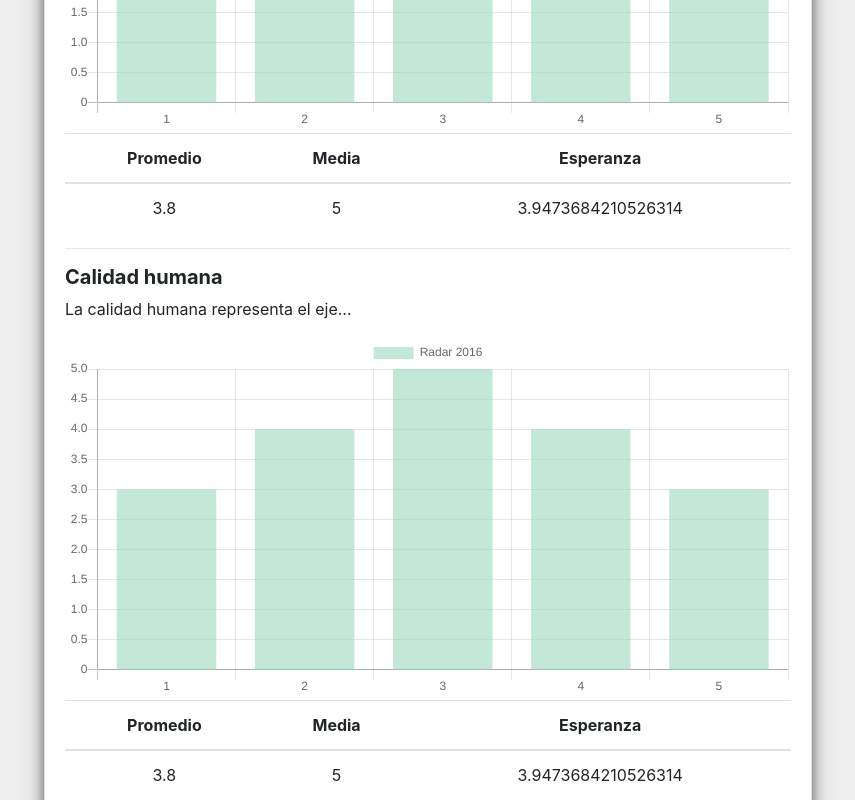
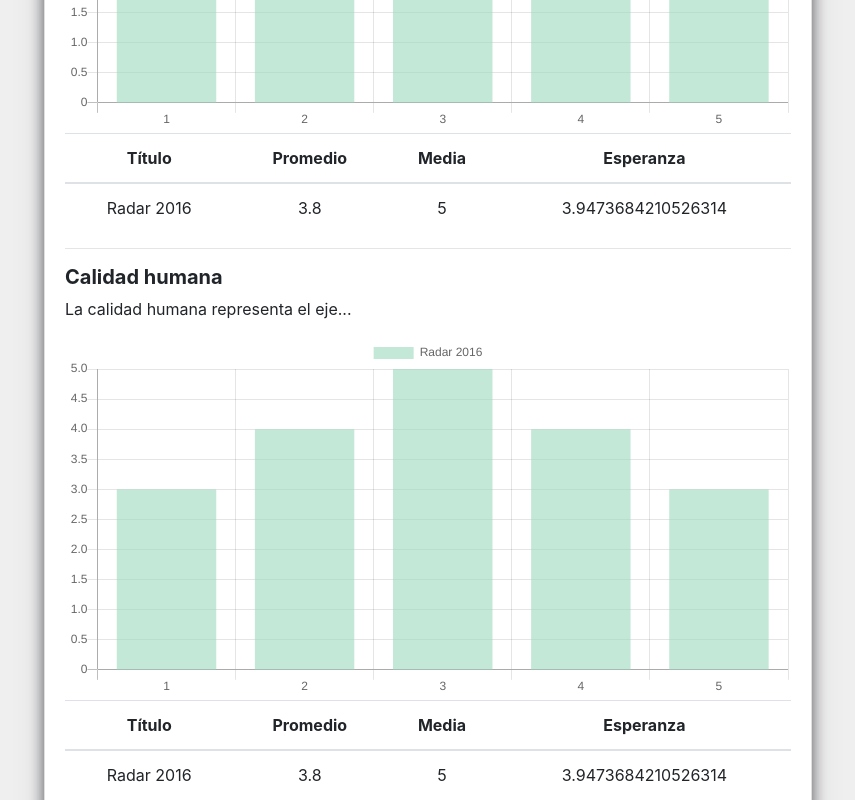
Before and after one commit to 10PinesLabs/radar, an Angular app: page /radar/1/results in a window 1280 px wide. Shown: the part 880-1680 px from the top of the page, without its empty margins (212-1067 px from the left). Built offline with nearby package versions, Linux system fonts and the light colour scheme.

Commit message:
Agrego el axis-table-chart-component a compare-radars

```diff
--- a/src/app/chart-components/axis-table-values/axis-table-values.component.html
+++ b/src/app/chart-components/axis-table-values/axis-table-values.component.html
@@ -2,16 +2,18 @@
   <table class="table">
     <thead>
       <tr>
+        <th scope="col">Título</th>
         <th scope="col">Promedio</th>
         <th scope="col">Media</th>
         <th scope="col">Esperanza</th>
       </tr>
     </thead>
     <tbody>
-      <tr>
-        <td>{{ mean }}</td>
-        <td>{{ median }}</td>
-        <td>{{ expectedValue }}</td>
+      <tr *ngFor="let axisStatistics of axesStatistics">
+        <td>{{ axisStatistics.title }}</td>
+        <td>{{ axisStatistics.mean }}</td>
+        <td>{{ axisStatistics.median }}</td>
+        <td>{{ axisStatistics.expectedValue }}</td>
       </tr>
     </tbody>
   </table>
--- a/src/app/chart-components/axis-table-values/axis-table-values.component.ts
+++ b/src/app/chart-components/axis-table-values/axis-table-values.component.ts
@@ -11,6 +11,8 @@ export class AxisTableValuesComponent implements OnInit {
 
   @Input() axis: Axis;
   @Input() values;
+  @Input() radarTitles;
+  axesStatistics = [];
   mean: number;
   median: number;
   expectedValue: number;
@@ -18,10 +20,20 @@ export class AxisTableValuesComponent implements OnInit {
   constructor() { }
 
   ngOnInit() {
-    const statistics = new Statistics(this.values);
-    this.mean = statistics.mean();
-    this.median = statistics.median();
-    this.expectedValue = statistics.expectedValue();
+    this.getValueStatistics(this.values[0], this.radarTitles[0]);
+    if (this.values.length === 2) {
+      this.getValueStatistics(this.values[1], this.radarTitles[1]);
+    }
   }
 
+  getValueStatistics(values, radarTitle) {
+    const statistics = new Statistics(values);
+    this.axesStatistics.push({
+      title: radarTitle,
+      mean: statistics.mean(),
+      median: statistics.median(),
+      expectedValue: statistics.expectedValue(),
+    });
+
+  }
 }
--- a/src/app/compare-radars/compare-radars.component.html
+++ b/src/app/compare-radars/compare-radars.component.html
@@ -15,11 +15,13 @@
         >
       </app-axis-bar-chart>
 
-      <!-- <app-axis-table-values [axis]="axis" [values]="radar.axisValuesFor(axis)"></app-axis-table-values> -->
+      <app-axis-table-values
+        [axis]="axis"
+        [values]="parseRadarsAxisValuesForAxisChart(axis)"
+        [radarTitles]="parseRadarTitlesToAxisChart()"
+      >
+      </app-axis-table-values>
     </div>
   </div>
 
-  <p>FIRST RADAR: {{firstRadar.title}}</p>
-  <p>SECOND RADAR: {{secondRadar.title}}</p>
-
 </app-card-container>
--- a/src/app/results/results.component.html
+++ b/src/app/results/results.component.html
@@ -10,12 +10,17 @@
 
       <app-axis-bar-chart
         [axis]="axis"
-        [values]="parseRadarAxisValuesForAxisChart(axis)"
+        [values]="parseRadarAxisValuesForCharts(axis)"
         [radarTitles]="parseRadarTitleToAxisChart()"
       >
       </app-axis-bar-chart>
 
-      <app-axis-table-values [axis]="axis" [values]="radar.axisValuesFor(axis)"></app-axis-table-values>
+      <app-axis-table-values
+        [axis]="axis"
+        [values]="parseRadarAxisValuesForCharts(axis)"
+        [radarTitles]="parseRadarTitleToAxisChart()"
+      >
+      </app-axis-table-values>
     </div>
   </div>
 
--- a/src/app/results/results.component.ts
+++ b/src/app/results/results.component.ts
@@ -28,7 +28,7 @@ export class ResultsComponent implements OnInit {
     return [this.radar];
   }
 
-  parseRadarAxisValuesForAxisChart(axis) {
+  parseRadarAxisValuesForCharts(axis) {
     return [this.radar.axisValuesFor(axis)];
   }
 
```
